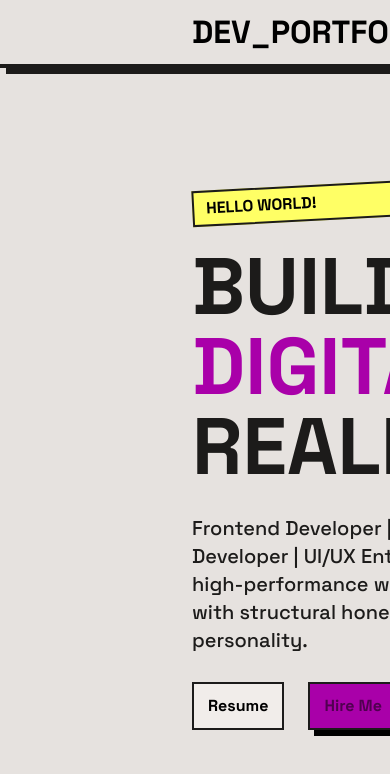
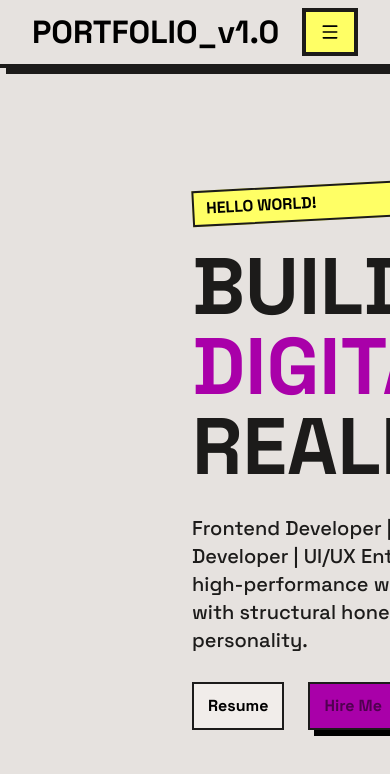
Before and after one commit to rikkriuk/portofolio, a React (Vite) app: page / in a window 390 px wide. Shown: the top 774 px of the page. Built offline with nearby package versions, Linux system fonts and the light colour scheme.

Commit message:
refactor: adjust navbar responsive

```diff
--- a/src/layouts/AppNavbar.tsx
+++ b/src/layouts/AppNavbar.tsx
@@ -1,6 +1,16 @@
 import AppButton from "../components/AppButton";
+import AppSiderBar from "./AppSiderBar";
+import { Menu } from "lucide-react";
 
-const AppNavbar = () => {
+type AppNavbarProps = {
+  isSidebarOpen: boolean;
+  setIsSidebarOpen: React.Dispatch<React.SetStateAction<boolean>>;
+};
+
+const AppNavbar = ({
+  isSidebarOpen,
+  setIsSidebarOpen,
+}: AppNavbarProps) => {
    const navItems = [
       { name: "Stack", href: "/stack" },
       { name: "Projects", href: "/projects" },
@@ -8,13 +18,19 @@ const AppNavbar = () => {
       { name: "Contact", href: "/blog" }
    ];
 
+   const handleSidebarToggle = () => {
+      setIsSidebarOpen((prev) => !prev);
+   }
+
    return (
-      <header className="flex justify-between items-center h-[8vh] px-48 border-b-4 border-primary shadow-[6px_6px_0_0_rgba(28,27,26,1)]">
+      <header
+         className={`overflow-hidden flex justify-between items-center h-[8vh] px-8 lg:px-24 xl:px-48 border-b-4 border-primary shadow-[6px_6px_0_0_rgba(28,27,26,1)]`}
+      >
          <div>
-            <h1 className="font-extrabold text-[32px]">DEV_PORTFOLIO_v1.0</h1>
+            <h1 className="font-extrabold text-[32px]">PORTFOLIO_v1.0</h1>
          </div>
 
-         <nav className="flex gap-5 items-center">
+         <nav className="hidden md:flex gap-5 items-center">
             {navItems.map((item) => (
                <a
                   key={item.href}
@@ -26,7 +42,13 @@ const AppNavbar = () => {
             ))}
          </nav>
 
-         <div className="flex gap-6">
+         <AppButton
+            label={<Menu size={20} />}
+            className="bg-tertiary border-4 md:hidden"
+            onClick={handleSidebarToggle}
+         />
+
+         <div className="hidden md:flex gap-6">
             <AppButton
                label="Resume"
                onClick={() => {}}
@@ -38,6 +60,14 @@ const AppNavbar = () => {
                onClick={() => {}}
             />
          </div>
+
+         <div
+            className={`fixed top-0 bottom-0 right-0 z-10 md:hidden transition-transform duration-300 ${isSidebarOpen ? 'translate-x-0' : 'translate-x-full'}`}
+         >
+            <AppSiderBar
+               onClose={handleSidebarToggle}
+            />
+         </div>
       </header>
    )
 }
```
